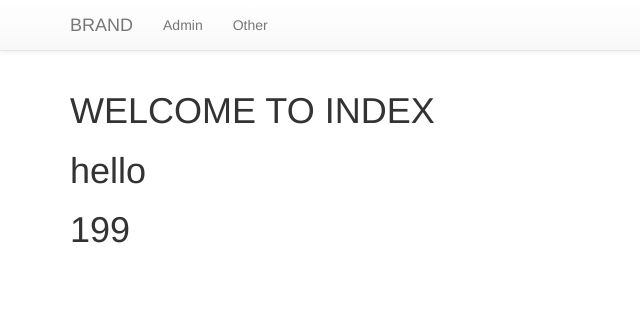
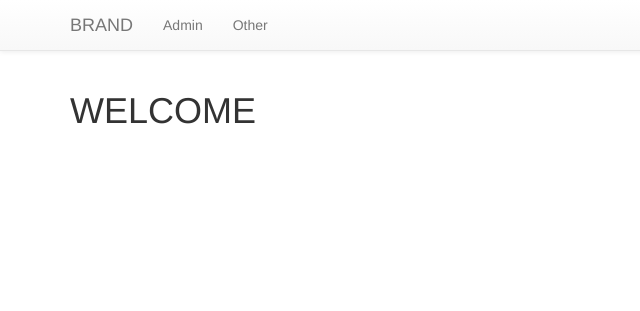
Before and after one commit to leabi511/django, a Django app: page / in a window 1280 px wide. Shown: the top 311 px of the page, without its empty margins (0-640 px from the left). Run offline with Django 3.2, Linux system fonts and the light colour scheme; some libraries are stand-ins or nearby versions.

Commit message:
Update index.html

```diff
--- a/learning_templates/templates/basic_app/index.html
+++ b/learning_templates/templates/basic_app/index.html
@@ -2,7 +2,5 @@
 {% extends "basic_app/base.html" %}
 
 {% block body_block %}
-    <h1>WELCOME TO INDEX</h1>
-    <h1>{{ text|cut:"world" }}</h1>
-    <h1>{{ number|add:"99" }}</h1>
+    <h1>WELCOME</h1>
 {% endblock %}
```
